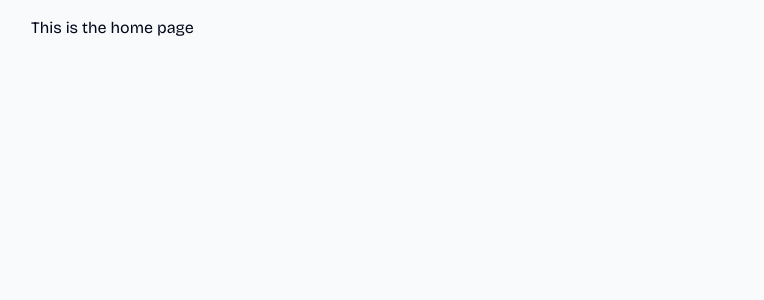
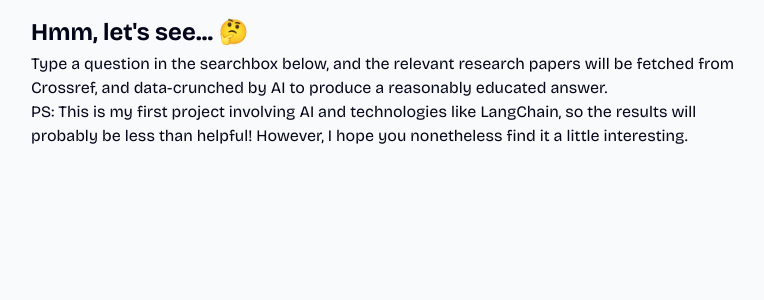
Before and after one commit to yangyi-shen/hmm-lets-see, a Vue app in the folder app/: page / in a window 1280 px wide. Shown: the top 300 px of the page, without its empty margins (241-1005 px from the left). Built offline with nearby package versions, Linux system fonts and the light colour scheme.

Commit message:
feat: add text for main page & rename component

```diff
--- a/app/src/router/index.ts
+++ b/app/src/router/index.ts
@@ -1,5 +1,5 @@
 import { createRouter, createWebHistory } from 'vue-router'
-import HomeView from '../views/HomeView.vue'
+import MainView from '../views/MainView.vue'
 
 const router = createRouter({
   history: createWebHistory(import.meta.env.BASE_URL),
@@ -7,7 +7,7 @@ const router = createRouter({
     {
       path: '/',
       name: 'home',
-      component: HomeView,
+      component: MainView,
     },
   ],
 })
--- a/app/src/views/HomeView.vue
+++ /dev/null
@@ -1,5 +0,0 @@
-<script setup lang="ts"></script>
-
-<template>
-  <main>This is the home page</main>
-</template>
--- /dev/null
+++ b/app/src/views/MainView.vue
@@ -0,0 +1,13 @@
+<script setup lang="ts"></script>
+
+<template>
+  <main>
+    <section>
+      <p class="text-2xl font-bold mb-1">Hmm, let's see... 🤔</p>
+      <p>Type a question in the searchbox below, and the relevant research papers will be fetched from Crossref, and data-crunched by AI to produce a reasonably educated answer.</p>
+    </section>
+    <footer>
+      <p>PS: This is my first project involving AI and technologies like LangChain, so the results will probably be less than helpful! However, I hope you nonetheless find it a little interesting.</p>
+    </footer>
+  </main>
+</template>
```
